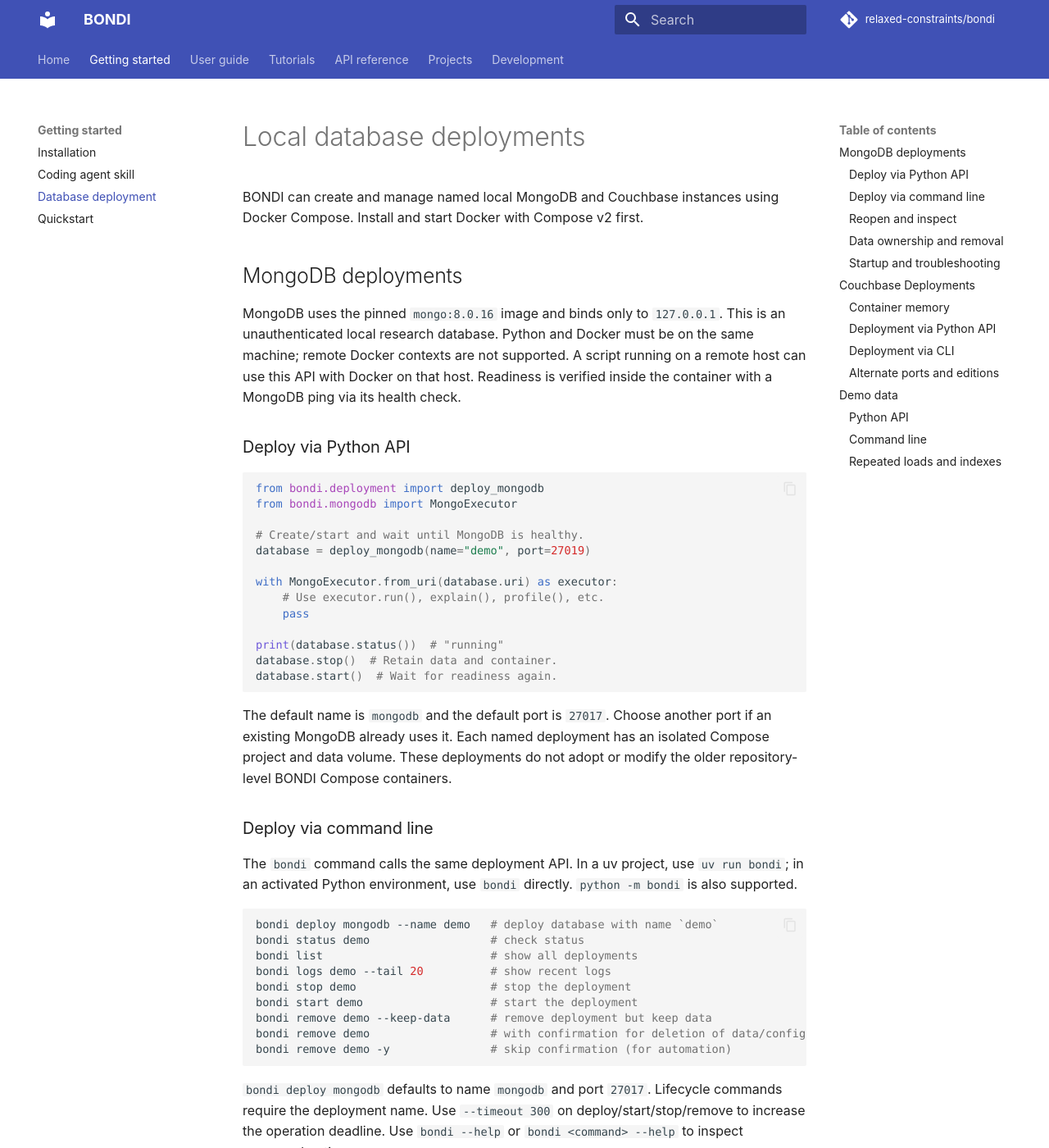
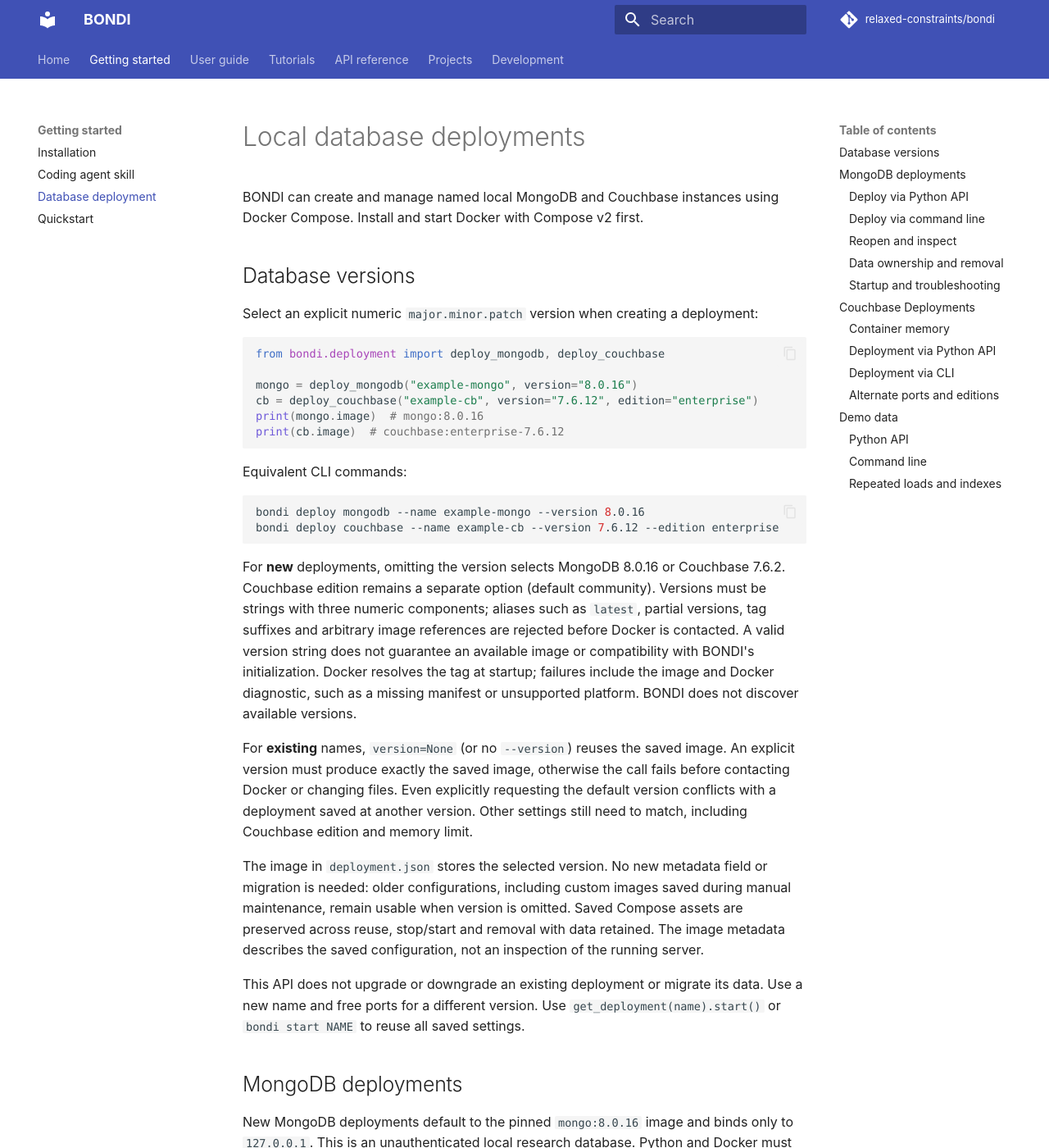
Before and after one commit to relaxed-constraints/bondi, an MkDocs documentation site: the page built from docs/deployment.md, in a window 1280 px wide and 1400 px high. Shown: the whole window at 82% size. Built offline with MkDocs 1.6.1 and Material for MkDocs 9.7.7, drawn with Linux system fonts in a browser that asks for light colours; comment, search, counter and statistics services are not loaded; some of the changed text lies outside the part shown.

Commit message:
Add explicit deployment version selection

````diff
--- a/docs/deployment.md
+++ b/docs/deployment.md
@@ -3,9 +3,54 @@
 BONDI can create and manage named local MongoDB and Couchbase instances using Docker Compose.
 Install and start Docker with Compose v2 first.
 
+## Database versions
+
+Select an explicit numeric `major.minor.patch` version when creating a deployment:
+
+```python
+from bondi.deployment import deploy_mongodb, deploy_couchbase
+
+mongo = deploy_mongodb("example-mongo", version="8.0.16")
+cb = deploy_couchbase("example-cb", version="7.6.12", edition="enterprise")
+print(mongo.image)  # mongo:8.0.16
+print(cb.image)  # couchbase:enterprise-7.6.12
+```
+
+Equivalent CLI commands:
+
+```sh
+bondi deploy mongodb --name example-mongo --version 8.0.16
+bondi deploy couchbase --name example-cb --version 7.6.12 --edition enterprise
+```
+
+For **new** deployments, omitting the version selects MongoDB 8.0.16 or Couchbase
+7.6.2. Couchbase edition remains a separate option (default community).
+Versions must be strings with three numeric components; aliases such as `latest`,
+partial versions, tag suffixes and arbitrary image references are rejected before
+Docker is contacted. A valid version string does not guarantee an available image
+or compatibility with BONDI's initialization. Docker resolves the tag at startup;
+failures include the image and Docker diagnostic, such as a missing manifest or
+unsupported platform. BONDI does not discover available versions.
+
+For **existing** names, `version=None` (or no `--version`) reuses the saved image.
+An explicit version must produce exactly the saved image, otherwise the call fails
+before contacting Docker or changing files. Even explicitly requesting the default
+version conflicts with a deployment saved at another version. Other settings still
+need to match, including Couchbase edition and memory limit.
+
+The image in `deployment.json` stores the selected version. No new metadata field
+or migration is needed: older configurations, including custom images saved during
+manual maintenance, remain usable when version is omitted. Saved Compose assets
+are preserved across reuse, stop/start and removal with data retained. The image
+metadata describes the saved configuration, not an inspection of the running server.
+
+This API does not upgrade or downgrade an existing deployment or migrate its data.
+Use a new name and free ports for a different version. Use `get_deployment(name).start()`
+or `bondi start NAME` to reuse all saved settings.
+
 ## MongoDB deployments
 
-MongoDB uses the pinned `mongo:8.0.16` image and binds only to `127.0.0.1`.
+New MongoDB deployments default to the pinned `mongo:8.0.16` image and binds only to `127.0.0.1`.
 This is an unauthenticated local research database. Python and Docker must be on
 the same machine; remote Docker contexts are not supported. A script running on
 a remote host can use this API with Docker on that host. Readiness is verified
@@ -136,7 +181,7 @@
 For Couchbase deployments, ensure that the `bondi[couchbase]` variant is installed.
 
 Community is the default; Enterprise is available explicitly for users entitled
-to use it. This API does not grant an Enterprise license. Both use pinned 7.6.2
+to use it. This API does not grant an Enterprise license. Both default to pinned 7.6.2
 images with Data, Query and Index services and a default 4 GiB container memory limit.
 Allow Docker sufficient memory, especially when running several databases.
 
````
Also changed, not shown: CHANGELOG.md (+5 -0 lines), docs/reference/deployment.md (+7 -0 lines), skills/bondi/references/api-and-cli.md (+16 -0 lines), 4 other files.
